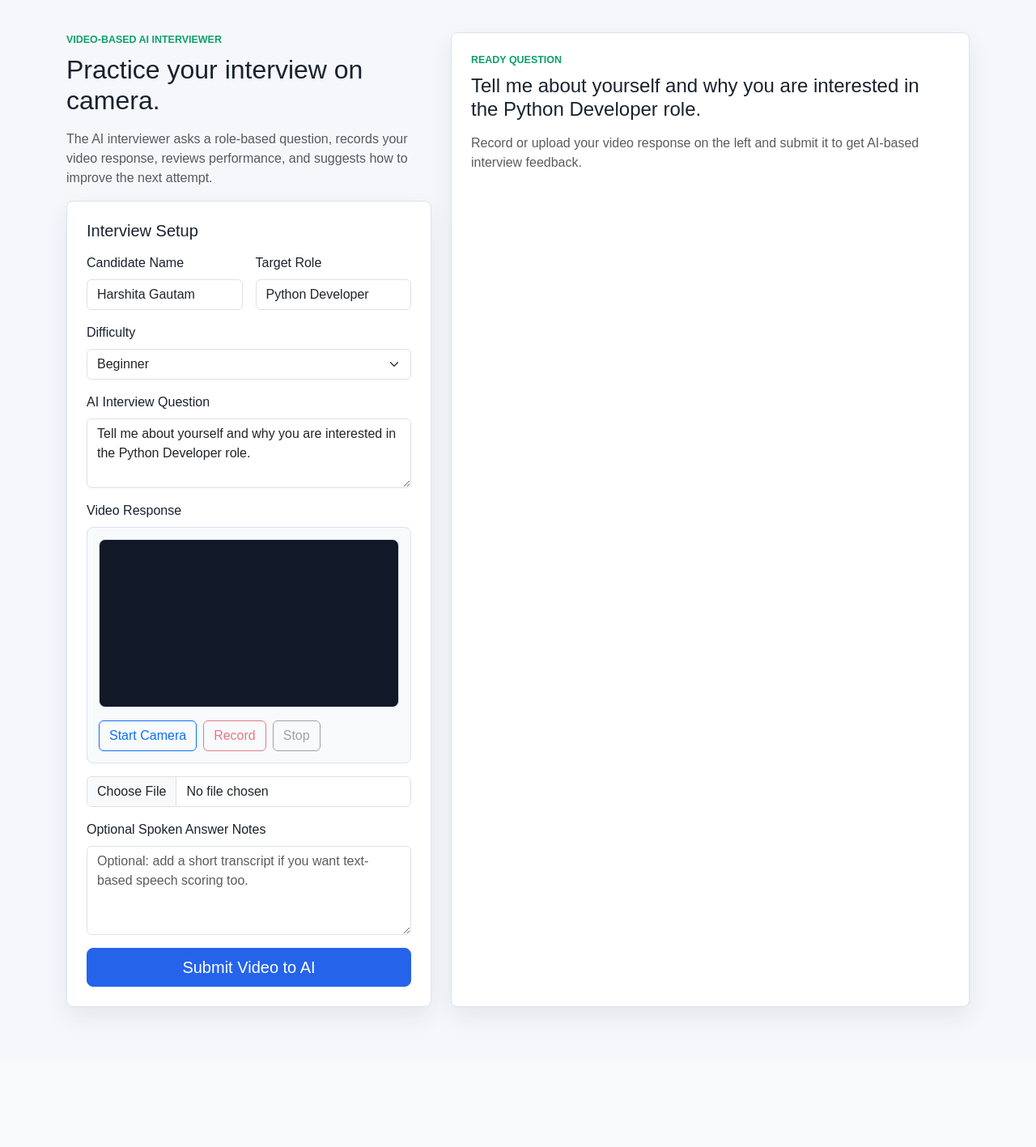
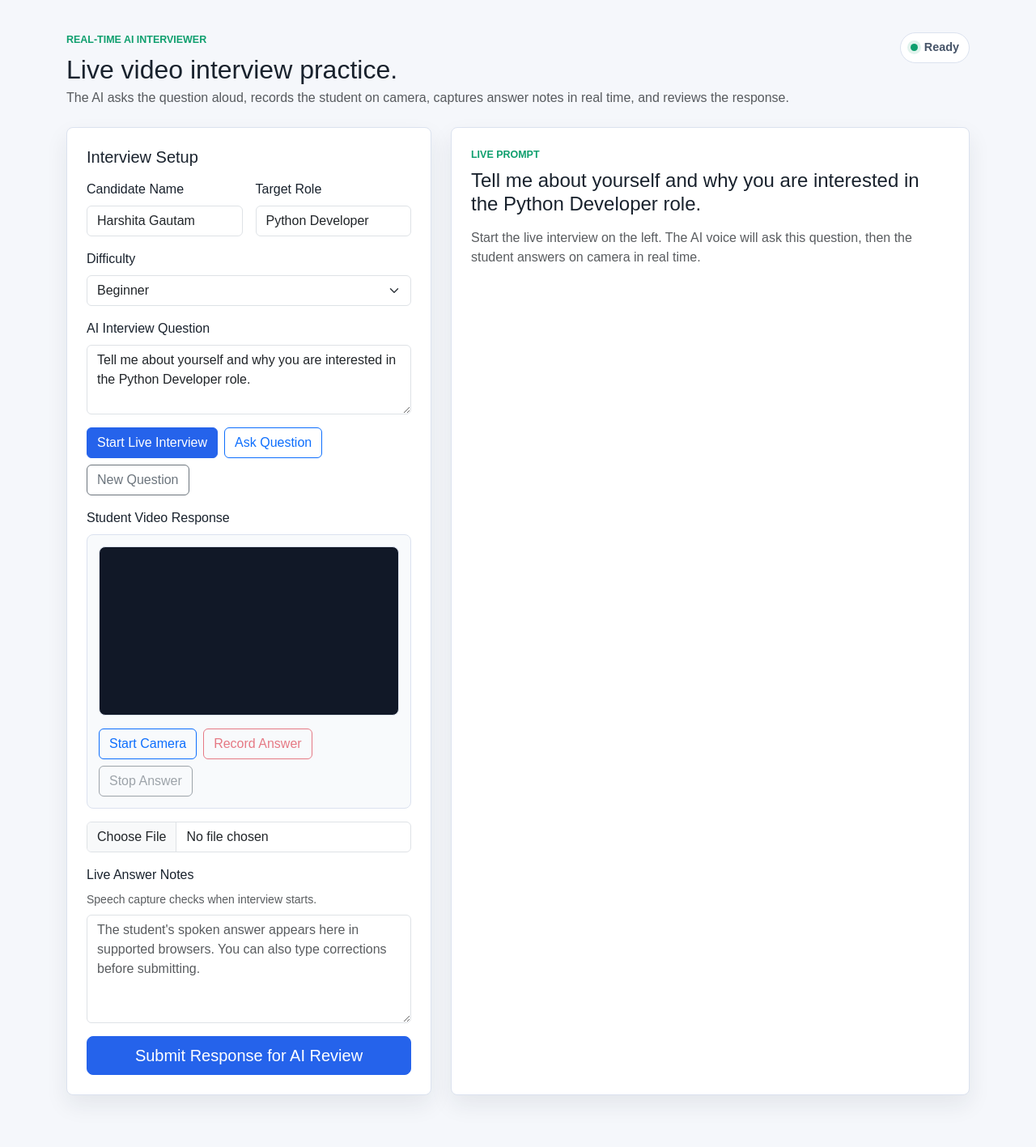
Before and after one commit to Harshita890/Interview-Coach, a Flask app: page /practice in a window 1280 px wide. Shown: the part 56-1473 px from the top of the page at 81% size. Before the commit the page ends 1310 px from the top, so only its background shows below. Run offline with Flask 3, Linux system fonts and the light colour scheme.

Commit message:
updated files

```diff
--- a/app.py
+++ b/app.py
@@ -1,7 +1,7 @@
 from pathlib import Path
 from uuid import uuid4
 
-from flask import Flask, flash, redirect, render_template, request, send_from_directory, session, url_for
+from flask import Flask, flash, jsonify, redirect, render_template, request, send_from_directory, session, url_for
 from werkzeug.utils import secure_filename
 
 from models.analyzer import analyze_interview
@@ -135,6 +135,19 @@ def practice():
     )
 
 
+@app.route("/practice/question")
+def practice_question():
+    role = request.args.get("role", "General Interview").strip() or "General Interview"
+    difficulty = request.args.get("difficulty", "Beginner").strip() or "Beginner"
+    return jsonify(
+        {
+            "question": interview_model.generate_question(role=role, difficulty=difficulty),
+            "role": role,
+            "difficulty": difficulty,
+        }
+    )
+
+
 @app.route("/uploads/<path:filename>")
 def uploaded_file(filename):
     return send_from_directory(app.config["UPLOAD_FOLDER"], filename)
--- a/static/css/style.css
+++ b/static/css/style.css
@@ -86,6 +86,29 @@ body {
   color: #c9d3e1;
 }
 
+.interview-status,
+.recording-pill {
+  display: inline-flex;
+  align-items: center;
+  gap: 8px;
+  min-height: 34px;
+  padding: 7px 12px;
+  border: 1px solid var(--line);
+  border-radius: 999px;
+  background: #ffffff;
+  color: #465468;
+  font-size: 0.9rem;
+  font-weight: 700;
+}
+
+.status-dot {
+  width: 9px;
+  height: 9px;
+  border-radius: 999px;
+  background: var(--green);
+  box-shadow: 0 0 0 4px rgba(15, 159, 110, 0.12);
+}
+
 .stat-card {
   padding: 20px;
 }
@@ -163,6 +186,24 @@ body {
   background: #f8fafc;
 }
 
+.video-stage {
+  position: relative;
+}
+
+.recording-pill {
+  position: absolute;
+  top: 12px;
+  left: 12px;
+  border-color: rgba(255, 255, 255, 0.22);
+  background: rgba(17, 24, 39, 0.86);
+  color: #ffffff;
+}
+
+.recording-pill .status-dot {
+  background: #ef4444;
+  box-shadow: 0 0 0 4px rgba(239, 68, 68, 0.18);
+}
+
 .video-preview {
   display: block;
   width: 100%;
--- a/static/js/video_practice.js
+++ b/static/js/video_practice.js
@@ -1,31 +1,164 @@
 const form = document.getElementById("videoPracticeForm");
+const roleInput = document.getElementById("role");
+const difficultyInput = document.getElementById("difficulty");
+const questionInput = document.getElementById("question");
+const transcriptInput = document.getElementById("transcript");
 const cameraPreview = document.getElementById("cameraPreview");
 const recordedPreview = document.getElementById("recordedPreview");
 const videoInput = document.getElementById("video_response");
 const startCameraButton = document.getElementById("startCameraButton");
 const startRecordingButton = document.getElementById("startRecordingButton");
 const stopRecordingButton = document.getElementById("stopRecordingButton");
+const startInterviewButton = document.getElementById("startInterviewButton");
+const askQuestionButton = document.getElementById("askQuestionButton");
+const newQuestionButton = document.getElementById("newQuestionButton");
+const submitPracticeButton = document.getElementById("submitPracticeButton");
+const statusText = document.getElementById("statusText");
+const speechSupportText = document.getElementById("speechSupportText");
+const recordingPill = document.getElementById("recordingPill");
+const recordingTimer = document.getElementById("recordingTimer");
+
+const SpeechRecognition = window.SpeechRecognition || window.webkitSpeechRecognition;
 
 let mediaStream = null;
 let mediaRecorder = null;
 let recordedChunks = [];
+let recognition = null;
+let finalTranscript = "";
+let timerId = null;
+let recordingStartedAt = null;
+let pendingSubmitAfterStop = false;
+
+function setStatus(message) {
+  if (statusText) {
+    statusText.textContent = message;
+  }
+}
+
+function setButtonsForRecording(isRecording) {
+  startRecordingButton.disabled = isRecording || !mediaStream;
+  stopRecordingButton.disabled = !isRecording;
+  startInterviewButton.disabled = isRecording;
+  submitPracticeButton.disabled = isRecording;
+}
+
+function formatTimer(totalSeconds) {
+  const minutes = String(Math.floor(totalSeconds / 60)).padStart(2, "0");
+  const seconds = String(totalSeconds % 60).padStart(2, "0");
+  return `${minutes}:${seconds}`;
+}
+
+function startTimer() {
+  recordingStartedAt = Date.now();
+  recordingPill.classList.remove("d-none");
+  recordingTimer.textContent = "00:00";
+  timerId = window.setInterval(() => {
+    const elapsed = Math.floor((Date.now() - recordingStartedAt) / 1000);
+    recordingTimer.textContent = formatTimer(elapsed);
+  }, 1000);
+}
+
+function stopTimer() {
+  window.clearInterval(timerId);
+  timerId = null;
+  recordingPill.classList.add("d-none");
+}
 
 async function startCamera() {
   if (!navigator.mediaDevices || !navigator.mediaDevices.getUserMedia) {
     alert("Camera recording is not supported in this browser. Upload a video file instead.");
-    return;
+    return false;
+  }
+
+  if (mediaStream) {
+    return true;
   }
 
   mediaStream = await navigator.mediaDevices.getUserMedia({ video: true, audio: true });
   cameraPreview.srcObject = mediaStream;
   startRecordingButton.disabled = false;
+  setStatus("Camera ready");
+  return true;
+}
+
+function createMediaRecorder() {
+  const preferredTypes = [
+    "video/webm;codecs=vp9,opus",
+    "video/webm;codecs=vp8,opus",
+    "video/webm",
+  ];
+  const supportedType = preferredTypes.find((type) => MediaRecorder.isTypeSupported(type));
+  return supportedType ? new MediaRecorder(mediaStream, { mimeType: supportedType }) : new MediaRecorder(mediaStream);
+}
+
+function setupSpeechRecognition() {
+  if (!SpeechRecognition) {
+    speechSupportText.textContent = "Live speech capture is not supported here. Type notes while answering.";
+    return null;
+  }
+
+  const speechRecognition = new SpeechRecognition();
+  speechRecognition.continuous = true;
+  speechRecognition.interimResults = true;
+  speechRecognition.lang = "en-US";
+  speechRecognition.onstart = () => {
+    speechSupportText.textContent = "Listening and writing answer notes live.";
+  };
+  speechRecognition.onresult = (event) => {
+    let interimTranscript = "";
+    for (let index = event.resultIndex; index < event.results.length; index += 1) {
+      const transcript = event.results[index][0].transcript;
+      if (event.results[index].isFinal) {
+        finalTranscript = `${finalTranscript} ${transcript}`.trim();
+      } else {
+        interimTranscript = `${interimTranscript} ${transcript}`.trim();
+      }
+    }
+    transcriptInput.value = [finalTranscript, interimTranscript].filter(Boolean).join(" ");
+  };
+  speechRecognition.onerror = () => {
+    speechSupportText.textContent = "Live speech capture stopped. You can continue typing notes.";
+  };
+  speechRecognition.onend = () => {
+    if (mediaRecorder && mediaRecorder.state === "recording") {
+      try {
+        speechRecognition.start();
+      } catch (error) {
+        speechSupportText.textContent = "Live speech capture paused. You can continue typing notes.";
+      }
+    }
+  };
+
+  return speechRecognition;
+}
+
+function startSpeechCapture() {
+  recognition = setupSpeechRecognition();
+  finalTranscript = transcriptInput.value.trim();
+
+  if (recognition) {
+    try {
+      recognition.start();
+    } catch (error) {
+      speechSupportText.textContent = "Live speech capture is already active.";
+    }
+  }
+}
+
+function stopSpeechCapture() {
+  if (recognition) {
+    recognition.onend = null;
+    recognition.stop();
+    recognition = null;
+  }
+  speechSupportText.textContent = "Answer notes are ready to review before submitting.";
 }
 
 function startRecording() {
   if (!mediaStream) return;
 
   recordedChunks = [];
-  mediaRecorder = new MediaRecorder(mediaStream, { mimeType: "video/webm" });
+  mediaRecorder = createMediaRecorder();
   mediaRecorder.ondataavailable = (event) => {
     if (event.data.size > 0) {
       recordedChunks.push(event.data);
@@ -41,32 +174,114 @@ function startRecording() {
 
     recordedPreview.src = URL.createObjectURL(blob);
     recordedPreview.classList.remove("d-none");
+    stopTimer();
+    stopSpeechCapture();
+    setButtonsForRecording(false);
+    setStatus("Response recorded");
+
+    if (pendingSubmitAfterStop) {
+      pendingSubmitAfterStop = false;
+      HTMLFormElement.prototype.submit.call(form);
+    }
   };
 
   mediaRecorder.start();
-  startRecordingButton.disabled = true;
-  stopRecordingButton.disabled = false;
+  startTimer();
+  startSpeechCapture();
+  setButtonsForRecording(true);
+  setStatus("Recording answer");
 }
 
 function stopRecording() {
   if (mediaRecorder && mediaRecorder.state !== "inactive") {
     mediaRecorder.stop();
   }
+}
 
-  stopRecordingButton.disabled = true;
-  startRecordingButton.disabled = false;
+function speakQuestion({ onEnd } = {}) {
+  const question = questionInput.value.trim();
+  if (!question) return;
+
+  if (!window.speechSynthesis) {
+    setStatus("Question ready");
+    if (onEnd) onEnd();
+    return;
+  }
+
+  window.speechSynthesis.cancel();
+  const utterance = new SpeechSynthesisUtterance(question);
+  utterance.rate = 0.95;
+  utterance.pitch = 1;
+  utterance.onstart = () => setStatus("AI asking question");
+  utterance.onend = () => {
+    setStatus("Answer now");
+    if (onEnd) onEnd();
+  };
+  window.speechSynthesis.speak(utterance);
+}
+
+async function loadNewQuestion() {
+  const params = new URLSearchParams({
+    role: roleInput.value || "General Interview",
+    difficulty: difficultyInput.value || "Beginner",
+  });
+
+  setStatus("Loading question");
+  const response = await fetch(`/practice/question?${params.toString()}`);
+  if (!response.ok) {
+    throw new Error("Could not load a new question.");
+  }
+
+  const data = await response.json();
+  questionInput.value = data.question;
+  setStatus("Question ready");
+  return data.question;
+}
+
+async function startLiveInterview() {
+  const cameraReady = await startCamera();
+  if (!cameraReady) return;
+
+  recordedPreview.classList.add("d-none");
+  transcriptInput.value = "";
+  finalTranscript = "";
+  videoInput.value = "";
+  speakQuestion({ onEnd: startRecording });
 }
 
 startCameraButton?.addEventListener("click", () => {
   startCamera().catch(() => {
     alert("Camera permission was not granted. Upload a video file instead.");
+    setStatus("Camera blocked");
   });
 });
 
 startRecordingButton?.addEventListener("click", startRecording);
 stopRecordingButton?.addEventListener("click", stopRecording);
+askQuestionButton?.addEventListener("click", () => speakQuestion());
+startInterviewButton?.addEventListener("click", () => {
+  startLiveInterview().catch(() => {
+    alert("Camera or microphone permission was not granted. Upload a video file instead.");
+    setStatus("Permission needed");
+  });
+});
+newQuestionButton?.addEventListener("click", () => {
+  loadNewQuestion().catch(() => {
+    alert("The app could not load a new question. You can edit the question manually.");
+    setStatus("Question unchanged");
+  });
+});
 
-form?.addEventListener("submit", () => {
+form?.addEventListener("submit", (event) => {
+  if (mediaRecorder && mediaRecorder.state === "recording") {
+    event.preventDefault();
+    pendingSubmitAfterStop = true;
+    setStatus("Saving response");
+    mediaRecorder.stop();
+    return;
+  }
+
+  stopSpeechCapture();
   if (mediaStream) {
     mediaStream.getTracks().forEach((track) => track.stop());
   }
--- a/templates/practice.html
+++ b/templates/practice.html
@@ -20,14 +20,22 @@
 
     <main class="dashboard">
       <div class="container">
+        <div class="d-flex justify-content-between align-items-start gap-3 flex-wrap mb-4">
+          <div>
+            <p class="eyebrow mb-2">Real-time AI interviewer</p>
+            <h1 class="h2 mb-1">Live video interview practice.</h1>
+            <p class="text-muted mb-0">
+              The AI asks the question aloud, records the student on camera, captures answer notes in real time, and reviews the response.
+            </p>
+          </div>
+          <div class="interview-status" id="interviewStatus">
+            <span class="status-dot"></span>
+            <span id="statusText">Ready</span>
+          </div>
+        </div>
+
         <div class="row g-4">
           <div class="col-lg-5">
-            <p class="eyebrow mb-2">Video-based AI interviewer</p>
-            <h1 class="h2 mb-3">Practice your interview on camera.</h1>
-            <p class="text-muted">
-              The AI interviewer asks a role-based question, records your video response,
-              reviews performance, and suggests how to improve the next attempt.
-            </p>
             <section class="panel">
               <h2 class="h5 mb-3">Interview Setup</h2>
 
@@ -63,24 +71,40 @@
                     <textarea class="form-control" id="question" name="question" rows="3">{{ result.next_question if result else question }}</textarea>
                   </div>
                   <div class="col-12">
-                    <label class="form-label" for="cameraPreview">Video Response</label>
+                    <div class="d-flex gap-2 flex-wrap">
+                      <button class="btn btn-primary" id="startInterviewButton" type="button">Start Live Interview</button>
+                      <button class="btn btn-outline-primary" id="askQuestionButton" type="button">Ask Question</button>
+                      <button class="btn btn-outline-secondary" id="newQuestionButton" type="button">New Question</button>
+                    </div>
+                  </div>
+                  <div class="col-12">
+                    <label class="form-label" for="cameraPreview">Student Video Response</label>
                     <div class="video-recorder">
-                      <video id="cameraPreview" class="video-preview" autoplay muted playsinline></video>
+                      <div class="video-stage">
+                        <video id="cameraPreview" class="video-preview" autoplay muted playsinline></video>
+                        <div class="recording-pill d-none" id="recordingPill">
+                          <span class="status-dot"></span>
+                          <span id="recordingTimer">00:00</span>
+                        </div>
+                      </div>
                       <video id="recordedPreview" class="video-preview d-none" controls></video>
                       <div class="d-flex gap-2 flex-wrap mt-3">
                         <button class="btn btn-outline-primary" id="startCameraButton" type="button">Start Camera</button>
-                        <button class="btn btn-outline-danger" id="startRecordingButton" type="button" disabled>Record</button>
-                        <button class="btn btn-outline-secondary" id="stopRecordingButton" type="button" disabled>Stop</button>
+                        <button class="btn btn-outline-danger" id="startRecordingButton" type="button" disabled>Record Answer</button>
+                        <button class="btn btn-outline-secondary" id="stopRecordingButton" type="button" disabled>Stop Answer</button>
                       </div>
                     </div>
                     <input class="form-control mt-3" id="video_response" name="video_response" type="file" accept="video/*">
                   </div>
                   <div class="col-12">
-                    <label class="form-label" for="transcript">Optional Spoken Answer Notes</label>
-                    <textarea class="form-control" id="transcript" name="transcript" rows="4" placeholder="Optional: add a short transcript if you want text-based speech scoring too."></textarea>
+                    <div class="d-flex justify-content-between align-items-center gap-2 flex-wrap">
+                      <label class="form-label mb-0" for="transcript">Live Answer Notes</label>
+                      <span class="small text-muted" id="speechSupportText">Speech capture checks when interview starts.</span>
+                    </div>
+                    <textarea class="form-control mt-2" id="transcript" name="transcript" rows="5" placeholder="The student's spoken answer appears here in supported browsers. You can also type corrections before submitting."></textarea>
                   </div>
                   <div class="col-12 d-grid">
-                    <button class="btn btn-primary btn-lg" type="submit">Submit Video to AI</button>
+                    <button class="btn btn-primary btn-lg" id="submitPracticeButton" type="submit">Submit Response for AI Review</button>
                   </div>
                 </div>
               </form>
@@ -162,10 +186,10 @@
               </div>
             {% else %}
               <section class="panel h-100">
-                <p class="eyebrow mb-2">Ready question</p>
+                <p class="eyebrow mb-2">Live prompt</p>
                 <h2 class="h4 mb-3">{{ question }}</h2>
                 <p class="text-muted mb-0">
-                  Record or upload your video response on the left and submit it to get AI-based interview feedback.
+                  Start the live interview on the left. The AI voice will ask this question, then the student answers on camera in real time.
                 </p>
               </section>
             {% endif %}
```
Also changed, not shown: README.md.
